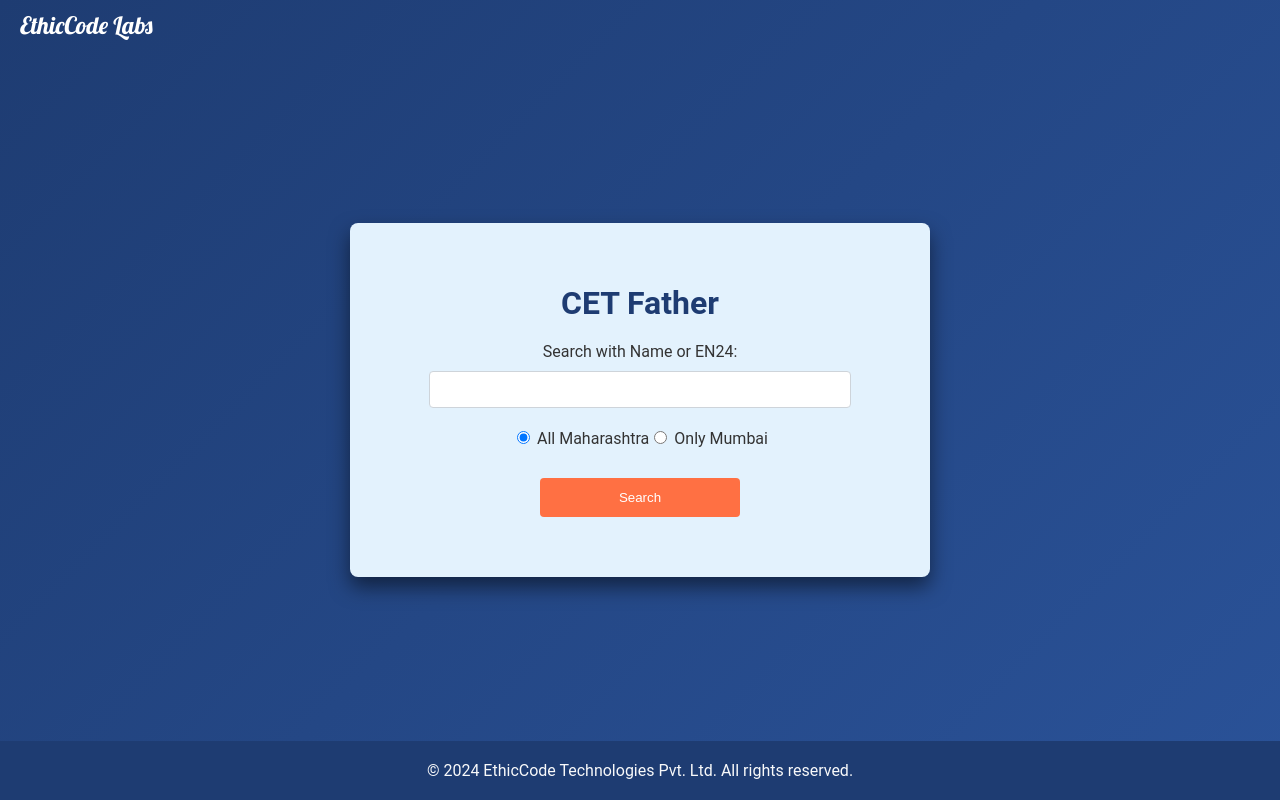
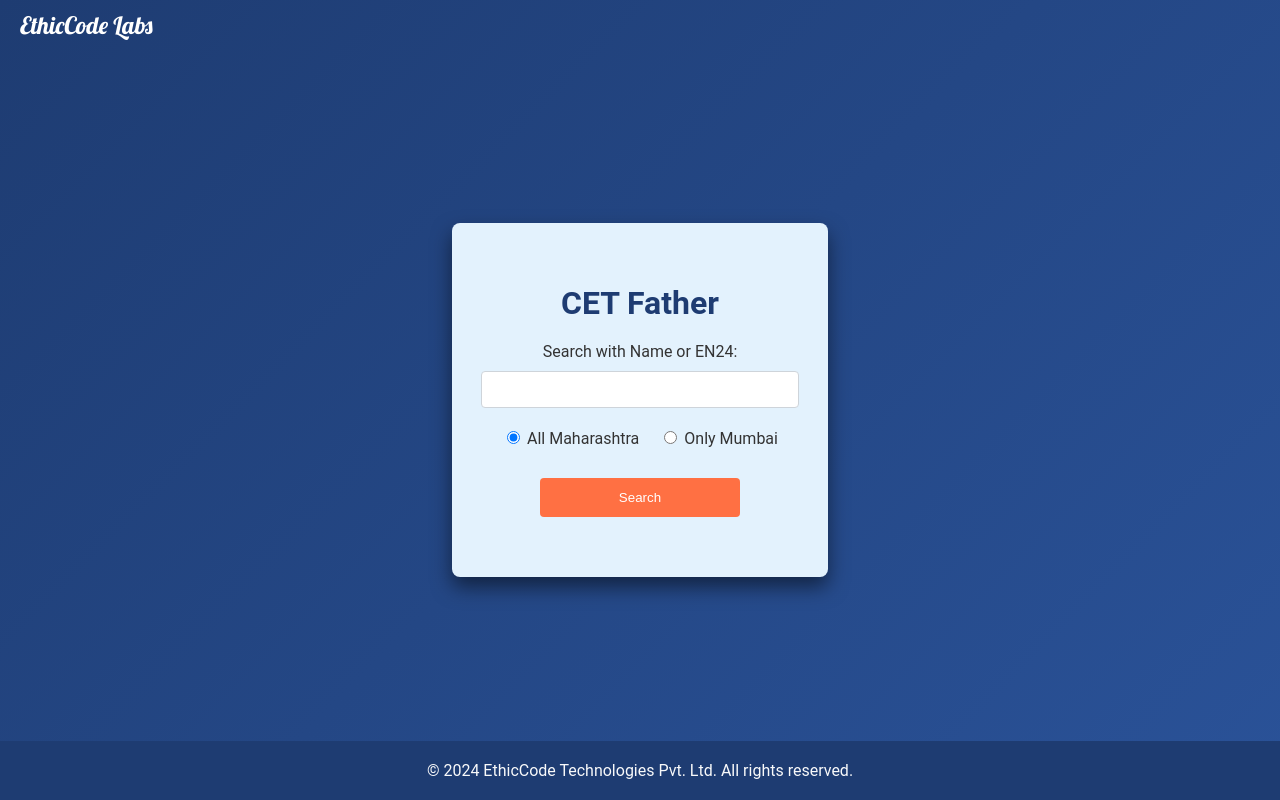
Before and after one commit to EthicCodes/CET-Father, a Flask app: page / in a window 1280 px wide. Run offline with Flask 2, Linux system fonts and the light colour scheme; some libraries are stand-ins or nearby versions.

Commit message:
Update style.css

```diff
--- a/static/style.css
+++ b/static/style.css
@@ -1,9 +1,14 @@
+/* General body styling */
 body {
     font-family: 'Roboto', sans-serif;
     background: linear-gradient(135deg, #1e3c72, #2a5298);
     color: #333;
     margin: 0;
     padding: 0;
+    display: flex;
+    justify-content: center;
+    align-items: center;
+    height: 100vh;
 }
 
 header {
@@ -19,7 +24,7 @@
     display: flex;
     justify-content: center;
     align-items: center;
-    height: 100vh;
+    height: 100%;
 }
 
 .search-card {
@@ -63,6 +68,10 @@
     margin-bottom: 20px;
 }
 
+.radio-buttons label {
+    margin: 0 10px;
+}
+
 button {
     padding: 12px 20px;
     background-color: #ff7043;
@@ -73,6 +82,7 @@
     transition: background-color 0.3s, transform 0.1s;
     width: 100%;
     max-width: 200px;
+    margin-top: 10px; /* Added margin for extra space between CAPTCHA and search button */
 }
 
 button:hover {
@@ -105,6 +115,18 @@
     font-size: 14px;
 }
 
+.follow-us {
+    margin-top: 20px;
+    display: flex;
+    justify-content: center;
+    align-items: center;
+}
+
+.follow-us img {
+    margin-right: 8px;
+    vertical-align: middle;
+}
+
 /* Footer */
 footer {
     text-align: center;
@@ -115,7 +137,3 @@
     width: 100%;
     bottom: 0;
 }
-
-.follow-us {
-    margin-top: 20px;
-}
```
